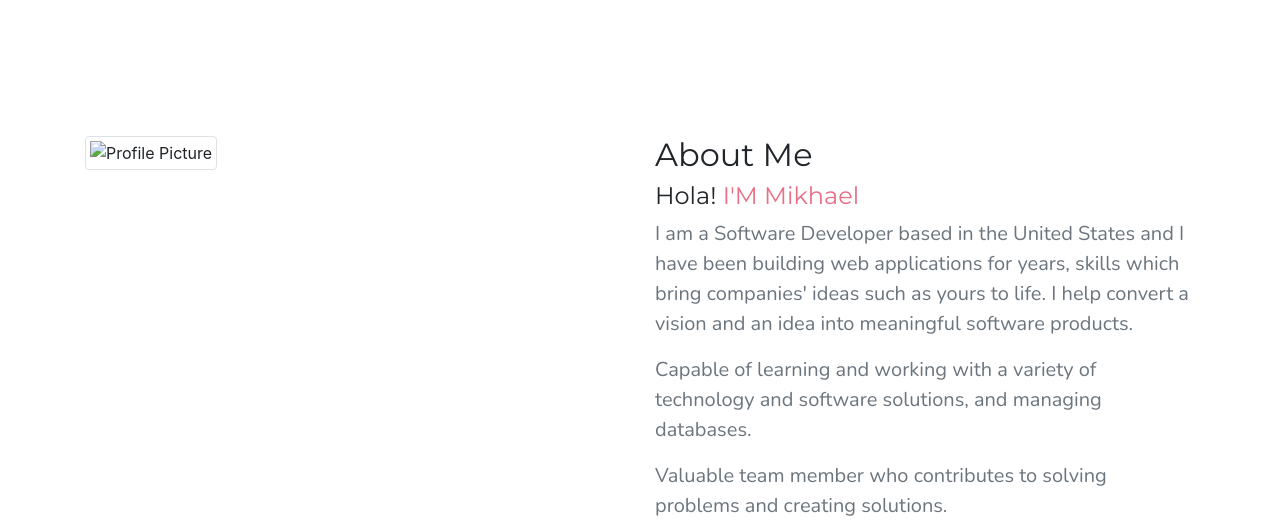
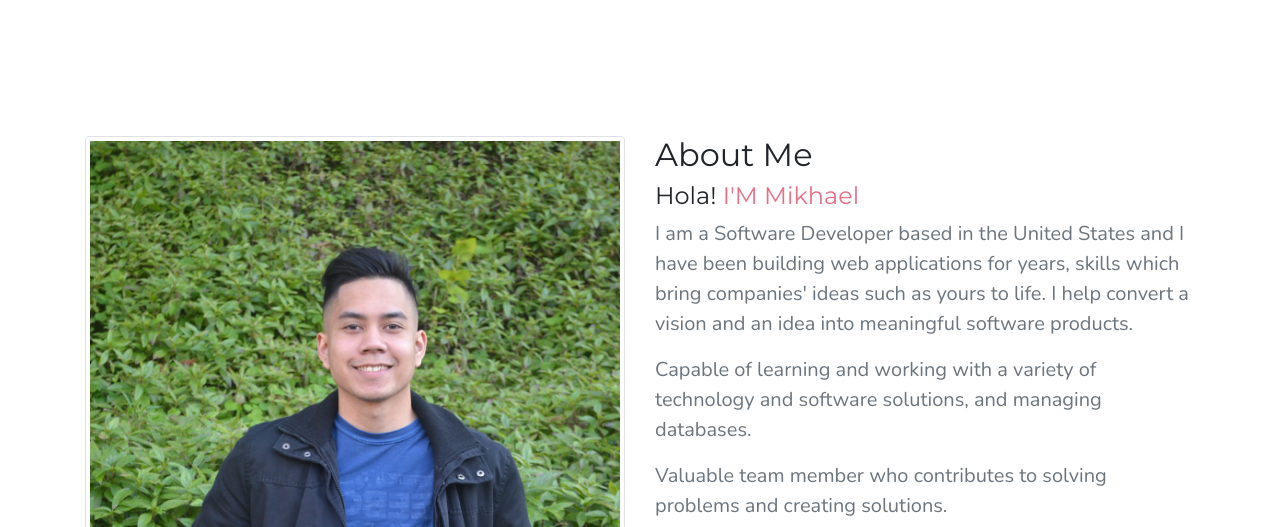
Before and after one commit to Mdaw11/Mdaw11.github.io, a plain HTML site: page index.html in a window 1280 px wide. Shown: the part 1000-1527 px from the top of the page. Drawn offline with nearby package versions, Linux system fonts and the light colour scheme.

Commit message:
update index.html

```diff
--- a/index.html
+++ b/index.html
@@ -81,7 +81,7 @@
     <div class="container">
       <div class="row">
         <div class="col-lg-6 way-fade-up">
-          <img src="images/profile.jpg" class="img-fluid img-thumbnail" alt="Profile Picture">
+          <img src="images/Face.jpg" class="img-fluid img-thumbnail" alt="Profile Picture">
         </div>
         <div class="col-lg-6 way-fade-up mt-5 mt-lg-0">
           <h2 class="">About Me</h2>
```
